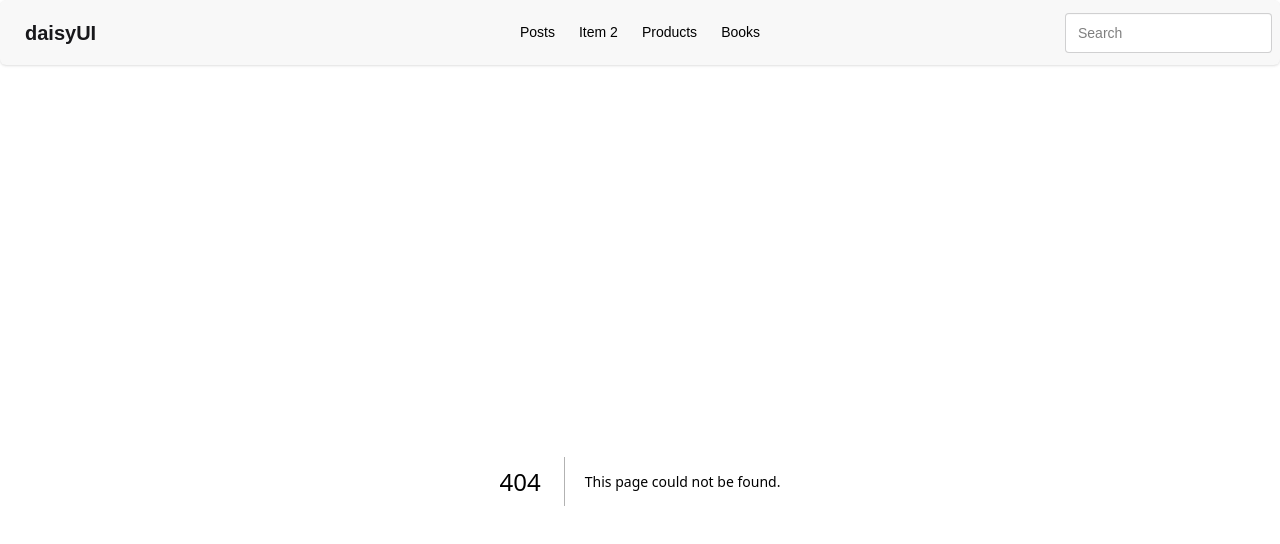
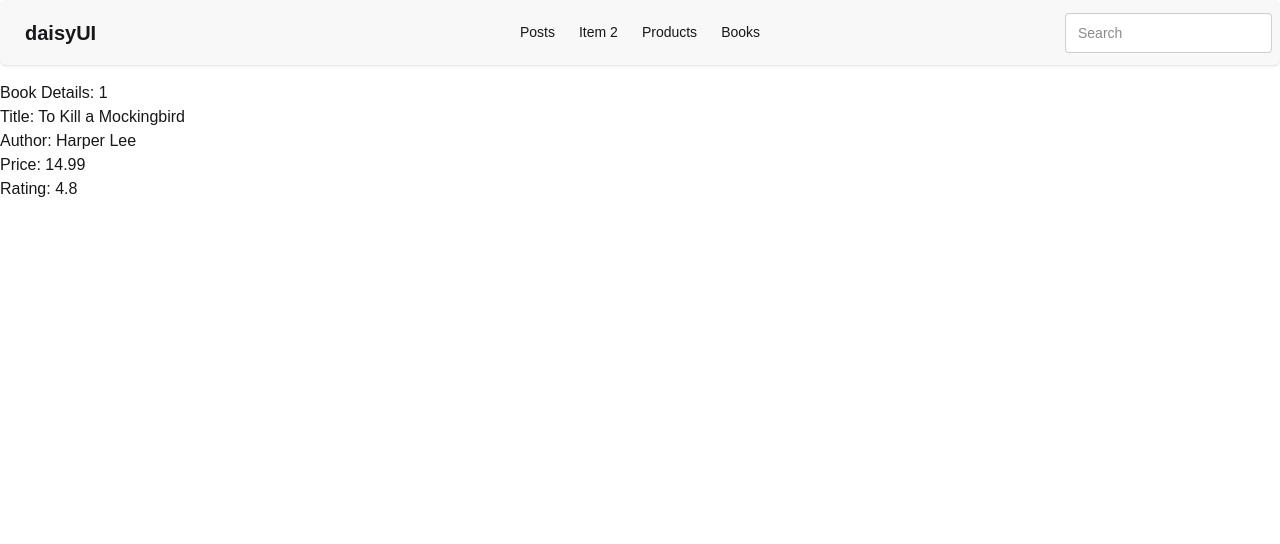
Before and after one commit to TofazzalCodes/nextjs-data-fetch, a Next.js app: page /books/1 in a window 1280 px wide. Before the commit this address had no page. Shown: the top 544 px of the page. Built offline with nearby package versions, Linux system fonts and the light colour scheme; data requests are answered from the project's data file.

Commit message:
(advanced) generateStaticParams (Dynamic Pages Optimization)

```diff
--- a/db.json
+++ b/db.json
@@ -53,7 +53,7 @@
   ],
   "books":[
     {
-        "id": "b101",
+        "id": 1,
         "title": "To Kill a Mockingbird",
         "author": "Harper Lee",
         "genre": "Fiction",
@@ -63,7 +63,7 @@
         "rating": 4.8
     },
     {
-        "id": "b102",
+        "id": 2,
         "title": "1984",
         "author": "George Orwell",
         "genre": "Dystopian",
@@ -73,7 +73,7 @@
         "rating": 4.7
     },
     {
-        "id": "b103",
+        "id": 3,
         "title": "The Great Gatsby",
         "author": "F. Scott Fitzgerald",
         "genre": "Classic",
@@ -83,7 +83,7 @@
         "rating": 4.4
     },
     {
-        "id": "b104",
+        "id": 4,
         "title": "Pride and Prejudice",
         "author": "Jane Austen",
         "genre": "Romance",
@@ -93,7 +93,7 @@
         "rating": 4.6
     },
     {
-        "id": "b105",
+        "id": 5,
         "title": "The Hobbit",
         "author": "J.R.R. Tolkien",
         "genre": "Fantasy",
--- /dev/null
+++ b/src/app/books/[bookId]/loading.jsx
@@ -0,0 +1,12 @@
+import React from 'react';
+
+const BookDetailsLoading = () => {
+    return (
+        <div className='flex justify-center items-center '>
+             <h2>Loading book Details.....</h2>
+             <span className="loading loading-spinner text-error"></span>
+        </div>
+    );
+};
+
+export default BookDetailsLoading;
--- /dev/null
+++ b/src/app/books/[bookId]/page.jsx
@@ -0,0 +1,23 @@
+export const generateStaticParams = async() => {
+    const res = await fetch("http://localhost:5000/books")
+    const books = await res.json()
+
+    return books.map(book => ({bookId : book.id}))
+}
+
+const BookDetailsPage = async ({params}) => {
+    const {bookId} = await params;
+    const res = await fetch(`http://localhost:5000/books/${bookId}`)
+    const {title, author, price, rating} = await res.json()
+    return (
+        <div>
+            <h2>Book Details: {bookId} </h2>
+            <h1>Title: {title} </h1>
+            <p>Author: {author} </p>
+            <p>Price: {price} </p>
+            <p>Rating: {rating} </p>
+        </div>
+    );
+};
+
+export default BookDetailsPage;
--- a/src/componets/BookCard.jsx
+++ b/src/componets/BookCard.jsx
@@ -1,3 +1,4 @@
+import Link from 'next/link';
 import React from 'react';
 
 const BookCard = ({ book }) => {
@@ -9,7 +10,9 @@
                 <p>{author}</p>
                 <p>{price}</p>
                 <div className="card-actions">
-                    <button className="btn btn-primary">Buy Now</button>
+                    <Link href={`/books/${book.id}`}>
+                        <button className="btn btn-primary">Buy Now</button>
+                    </Link>
                 </div>
             </div>
         </div>
```
